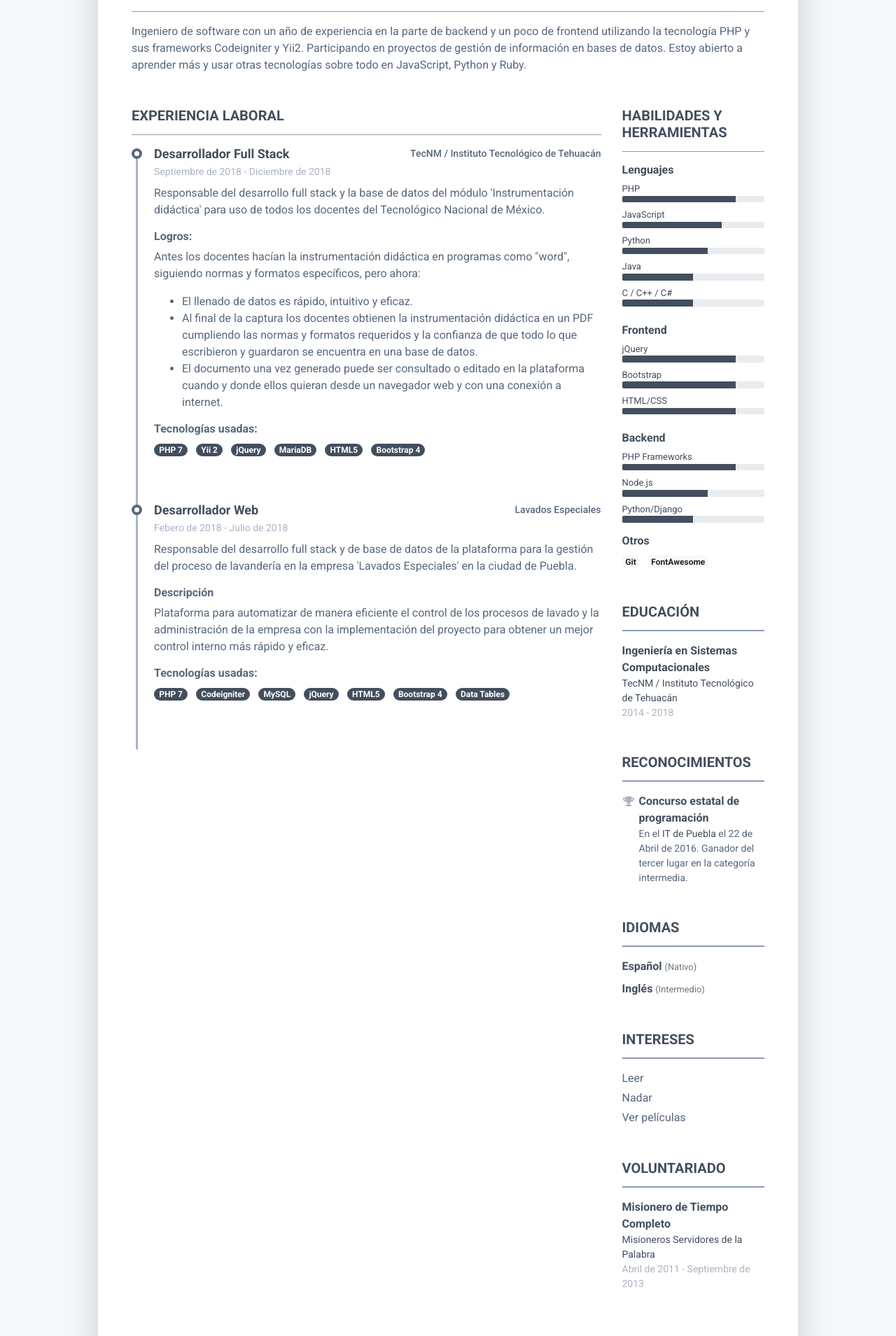
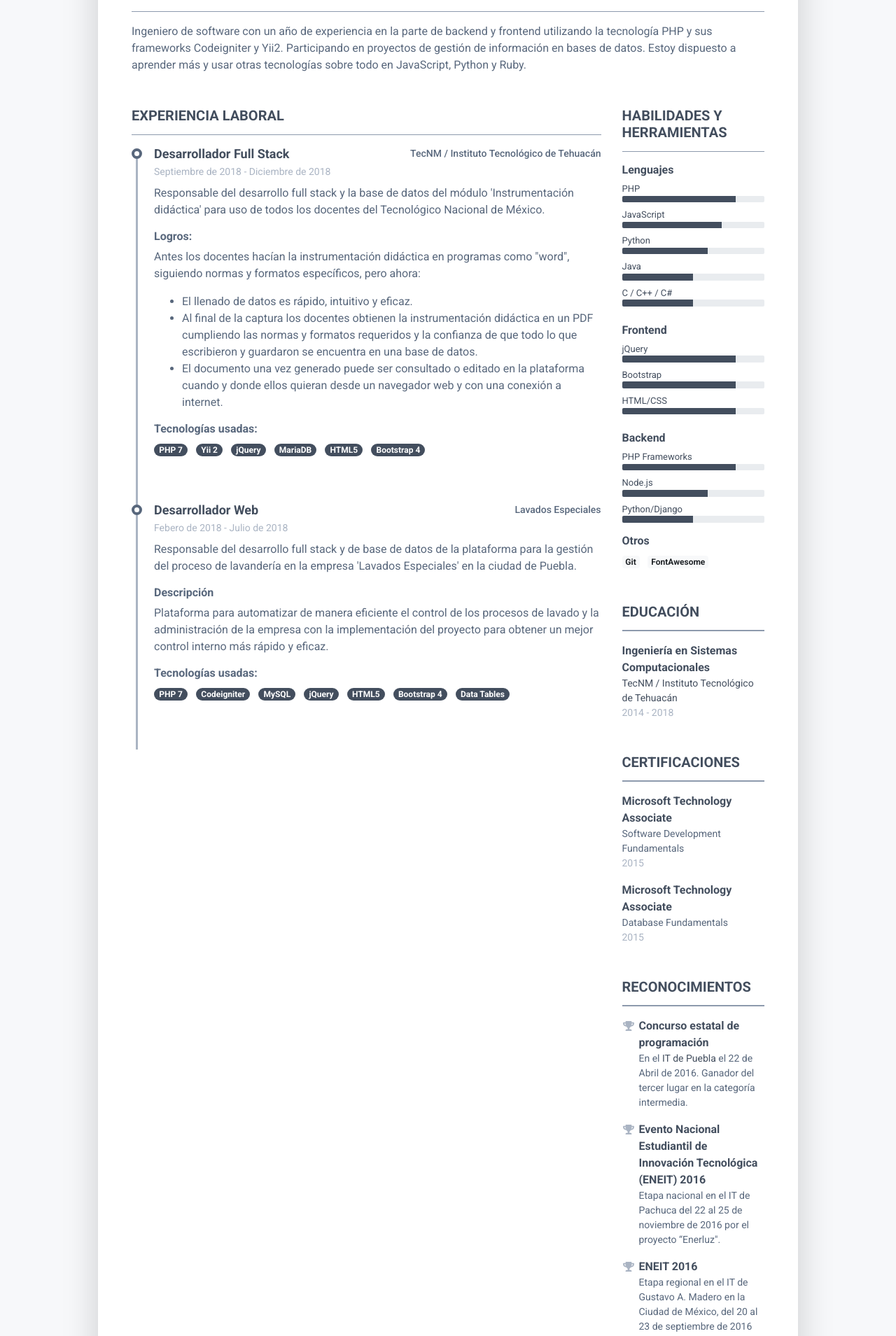
Before and after one commit to pag753/resume, a CodeIgniter app: page /database/index.php/welcome/index in a window 1280 px wide. Shown: the part 401-2310 px from the top of the page at 70% size. Run offline with CodeIgniter, Linux system fonts and the light colour scheme; some libraries are stand-ins or nearby versions.

Commit message:
Adición de competencias nuevas.

```diff
--- a/application/controllers/Welcome.php
+++ b/application/controllers/Welcome.php
@@ -26,7 +26,7 @@ class Welcome extends CI_Controller {
       'Resume Pablo de Jesús',
       'Full Stack Developer',
       'Career Summary',
-      'Software engineer with a year of experience in the backend part and a bit of frontend using PHP technology and its Codeigniter and Yii2 frameworks. Participating in information management projects in databases. I am willing to learn more and use other technologies especially in JavaScript, Python and Ruby.',
+      'Software engineer with a year of experience in the backend part and frontend using PHP technology and its Codeigniter and Yii2 frameworks. Participating in information management projects in databases. I am willing to learn more and use other technologies especially in JavaScript, Python and Ruby.',
       'Work Experience',
       'Full Stack Developer',
       'September 2018 - December 2018',
@@ -62,6 +62,10 @@ class Welcome extends CI_Controller {
       "Volunteer",
       "Full Time Misioner",
       "April 2011 - September 2013",
+      "National Student Event of Technological Innovation (ENEIT) 2016",
+      'National stage in the IT of Pachuca from 22 to 25 November 2016 by the project "Enerluz".',
+      'Certifications',
+      'Regional stage in IT of Gustavo A. Madero in Mexico City, from 20 to 23 September 2016 by the projects “Enerluz” and "Autosilla”. Winner with “Enerluz” project',
     ];
     $this->load->view('welcome_message',['arr' => $arr]);
   }
@@ -72,7 +76,7 @@ class Welcome extends CI_Controller {
 	    'Curriculum Vitae Pablo de Jesús',
 	    'Desarrollador Full Stack',
 	    'Resúmen',
-	    'Ingeniero de software con un año de experiencia en la parte de backend y un poco de frontend utilizando la tecnología PHP y sus frameworks Codeigniter y Yii2. Participando en proyectos de gestión de información en bases de datos. Estoy abierto a aprender más y usar otras tecnologías sobre todo en JavaScript, Python y Ruby.',
+	    'Ingeniero de software con un año de experiencia en la parte de backend y frontend utilizando la tecnología PHP y sus frameworks Codeigniter y Yii2. Participando en proyectos de gestión de información en bases de datos. Estoy dispuesto a aprender más y usar otras tecnologías sobre todo en JavaScript, Python y Ruby.',
 	    'Experiencia Laboral',
 	    'Desarrollador Full Stack',
 	    'Septiembre de 2018 - Diciembre de 2018',
@@ -108,6 +112,10 @@ class Welcome extends CI_Controller {
 	    "Voluntariado",
 	    "Misionero de Tiempo Completo",
 	    "Abril de 2011 - Septiembre de 2013",
+      "Evento Nacional Estudiantil de Innovación Tecnológica (ENEIT) 2016",
+      'Etapa nacional en el IT de Pachuca del 22 al 25 de noviembre de 2016 por el proyecto “Enerluz".',
+      'Certificaciones',
+      'Etapa regional en el IT de Gustavo A. Madero en la Ciudad de México, del 20 al 23 de septiembre de 2016 por los proyectos “Enerluz” y “Autosilla”. Ganador con “Enerluz”.',
 	  ];
 	  $this->load->view('welcome_message',['arr' => $arr]);
 	}
--- a/application/views/welcome_message.php
+++ b/application/views/welcome_message.php
@@ -243,6 +243,7 @@ $arr = $arr;
 								</div><!--//resume-skill-item-->
 							</div><!--resume-section-content-->
 						</section><!--//skills-section-->
+						<!-- EDUCACIÓN -->
 						<section class="resume-section education-section mb-5">
 							<h2 class="resume-section-title text-uppercase font-weight-bold pb-3 mb-3"><?= $arr[22] ?></h2>
 							<div class="resume-section-content">
@@ -255,6 +256,30 @@ $arr = $arr;
 								</ul>
 							</div>
 						</section><!--//education-section-->
+						<!-- CERTIFICACIONES -->
+						<section class="resume-section education-section mb-5">
+							<h2 class="resume-section-title text-uppercase font-weight-bold pb-3 mb-3"><?= $arr[41] ?></h2>
+							<div class="resume-section-content">
+								<ul class="list-unstyled">
+									<li class="mb-2">
+										<div class="resume-degree font-weight-bold">Microsoft Technology Associate</div>
+										<div class="resume-degree-org">Software Development Fundamentals</div>
+										<div class="resume-degree-time">2015</div>
+									</li>
+								</ul>
+							</div>
+							<div class="resume-section-content">
+								<ul class="list-unstyled">
+									<li class="mb-2">
+										<div class="resume-degree font-weight-bold">Microsoft Technology Associate</div>
+										<div class="resume-degree font-weight-bold"></div>
+										<div class="resume-degree-org">Database Fundamentals</div>
+										<div class="resume-degree-time">2015</div>
+									</li>
+								</ul>
+							</div>
+						</section><!--//education-section-->
+						<!-- PREMIOS -->
 						<section class="resume-section reference-section mb-5">
 							<h2 class="resume-section-title text-uppercase font-weight-bold pb-3 mb-3"><?= $arr[24] ?></h2>
 							<div class="resume-section-content">
@@ -266,7 +291,26 @@ $arr = $arr;
 									</li>
 								</ul>
 							</div>
+							<div class="resume-section-content">
+								<ul class="list-unstyled resume-awards-list">
+									<li class="mb-2 pl-4 position-relative">
+										<i class="resume-award-icon fas fa-trophy position-absolute" data-fa-transform="shrink-2"></i>
+										<div class="resume-award-name"><?= $arr[39] ?></div>
+										<div class="resume-award-desc"><?= $arr[40] ?></div>
+									</li>
+								</ul>
+							</div>
+							<div class="resume-section-content">
+								<ul class="list-unstyled resume-awards-list">
+									<li class="mb-2 pl-4 position-relative">
+										<i class="resume-award-icon fas fa-trophy position-absolute" data-fa-transform="shrink-2"></i>
+										<div class="resume-award-name">ENEIT 2016</div>
+										<div class="resume-award-desc"><?= $arr[42] ?></div>
+									</li>
+								</ul>
+							</div>
 						</section><!--//interests-section-->
+						<!-- IDIOMAS -->
 						<section class="resume-section language-section mb-5">
 							<h2 class="resume-section-title text-uppercase font-weight-bold pb-3 mb-3"><?= $arr[27] ?></h2>
 							<div class="resume-section-content">
```
